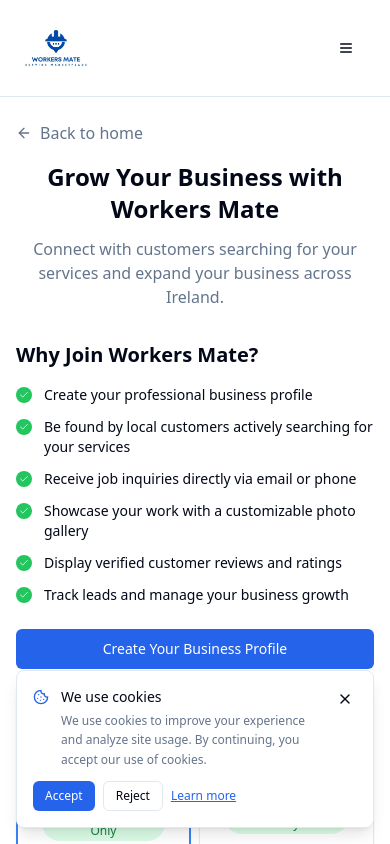
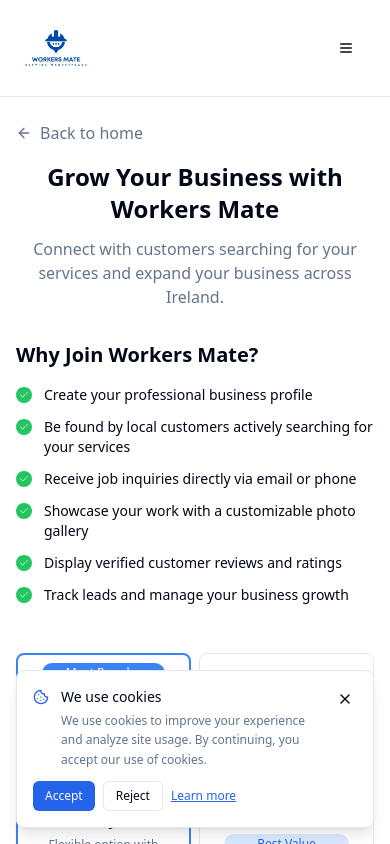
Before and after one commit to James-Drum1/likeness-web-craft, a React (Vite) app: page /pricing in a window 390 px wide. Shown: the top 844 px of the page. Built offline with nearby package versions, Linux system fonts and the light colour scheme.

Commit message:
Remove "Create Your Business Profile" button
Removed the "Create Your Business Profile" button from the Pricing page.

```diff
--- a/src/pages/Pricing.tsx
+++ b/src/pages/Pricing.tsx
@@ -74,14 +74,6 @@ const Pricing = () => {
               ))}
             </div>
 
-            <div className="flex flex-col sm:flex-row gap-3 md:gap-4">
-              <Button
-                className="bg-blue-600 hover:bg-blue-700 text-sm md:text-base px-4 md:px-6 py-2 md:py-3"
-                onClick={() => window.location.href = '/tradesperson-signup'}
-              >
-                Create Your Business Profile
-              </Button>
-            </div>
           </div>
 
           {/* Pricing Cards */}
```
